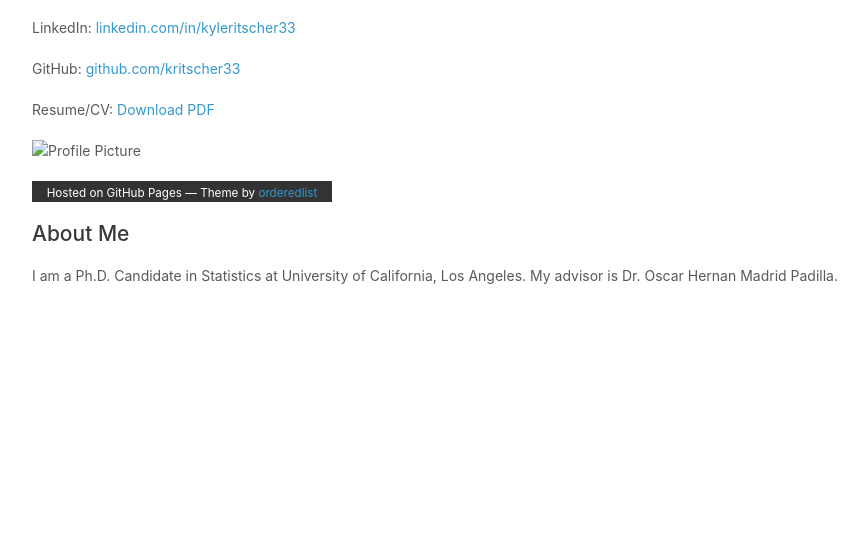
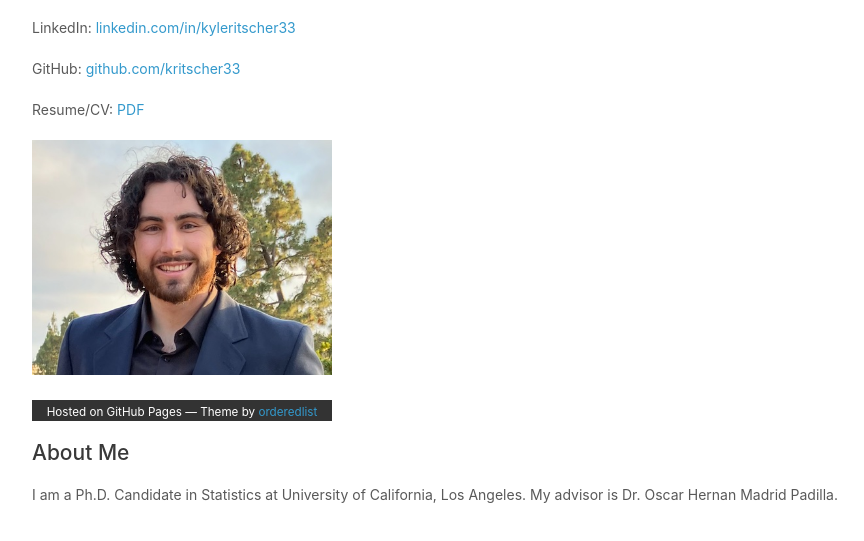
Before and after one commit to kritscher33/kritscher33.github.io, a plain HTML site: page index.html in a window 1280 px wide. Shown: the part 133-674 px from the top of the page, without its empty margins (26-890 px from the left). Drawn offline with Linux system fonts and the light colour scheme; files that its build step writes are made by us from their sources.

Commit message:
add picture

```diff
--- a/index.html
+++ b/index.html
@@ -13,8 +13,8 @@
             <p>E-mail: <a href="mailto:kritscher@g.ucla.edu">kritscher@g.ucla.edu</a></p>
             <p>LinkedIn: <a href="https://linkedin.com/in/kyleritscher33">linkedin.com/in/kyleritscher33</a></p>
             <p>GitHub: <a href="https://github.com/kritscher33">github.com/kritscher33</a></p>
-            <p>Resume/CV: <a href="Kyle_Ritscher_Resume.pdf">Download PDF</a></p>
-            <img src="blank.png" alt="Profile Picture">
+            <p>Resume/CV: <a href="Kyle_Ritscher_Resume.pdf">PDF</a></p>
+            <img src="me.jpg" alt="Profile Picture">
             <footer>
                 <p><small>Hosted on GitHub Pages &mdash; Theme by <a href="https://github.com/orderedlist">orderedlist</a></small></p>
             </footer>
```
Also changed, not shown: me.jpg (added).
